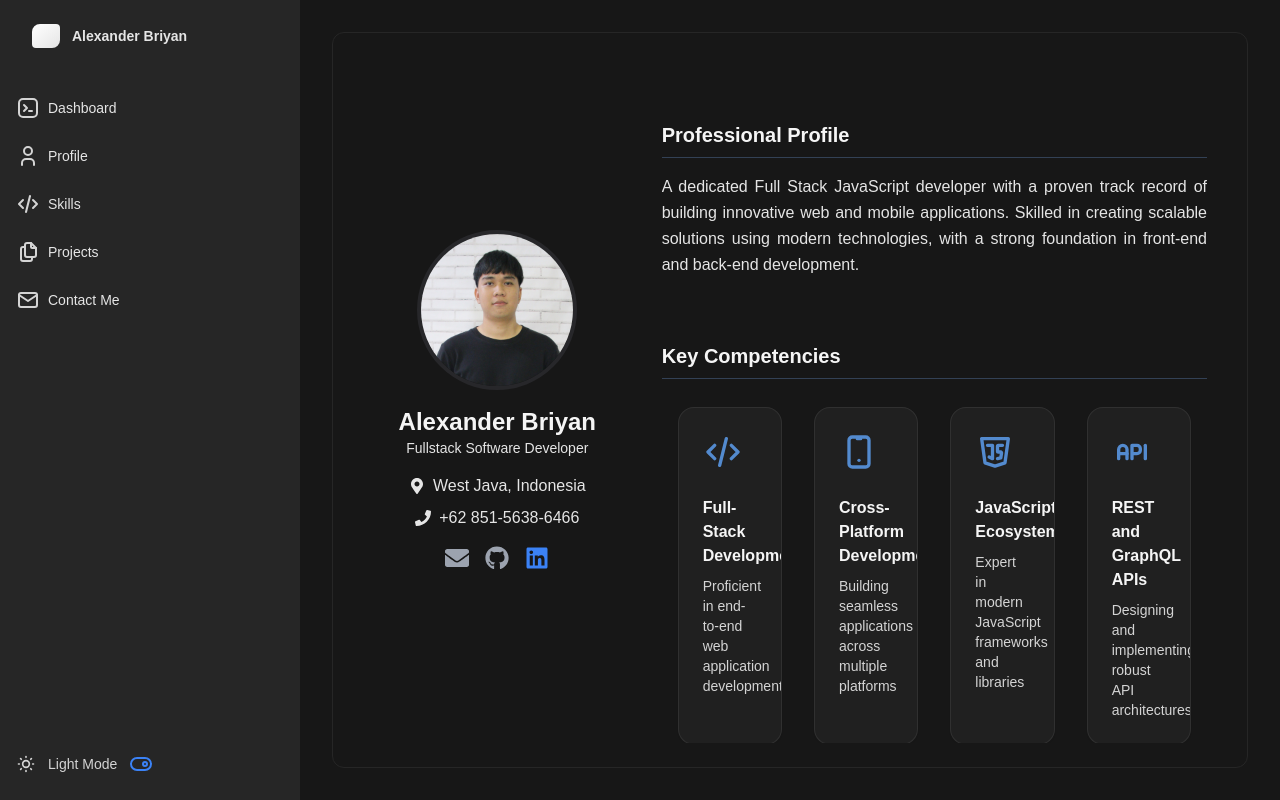
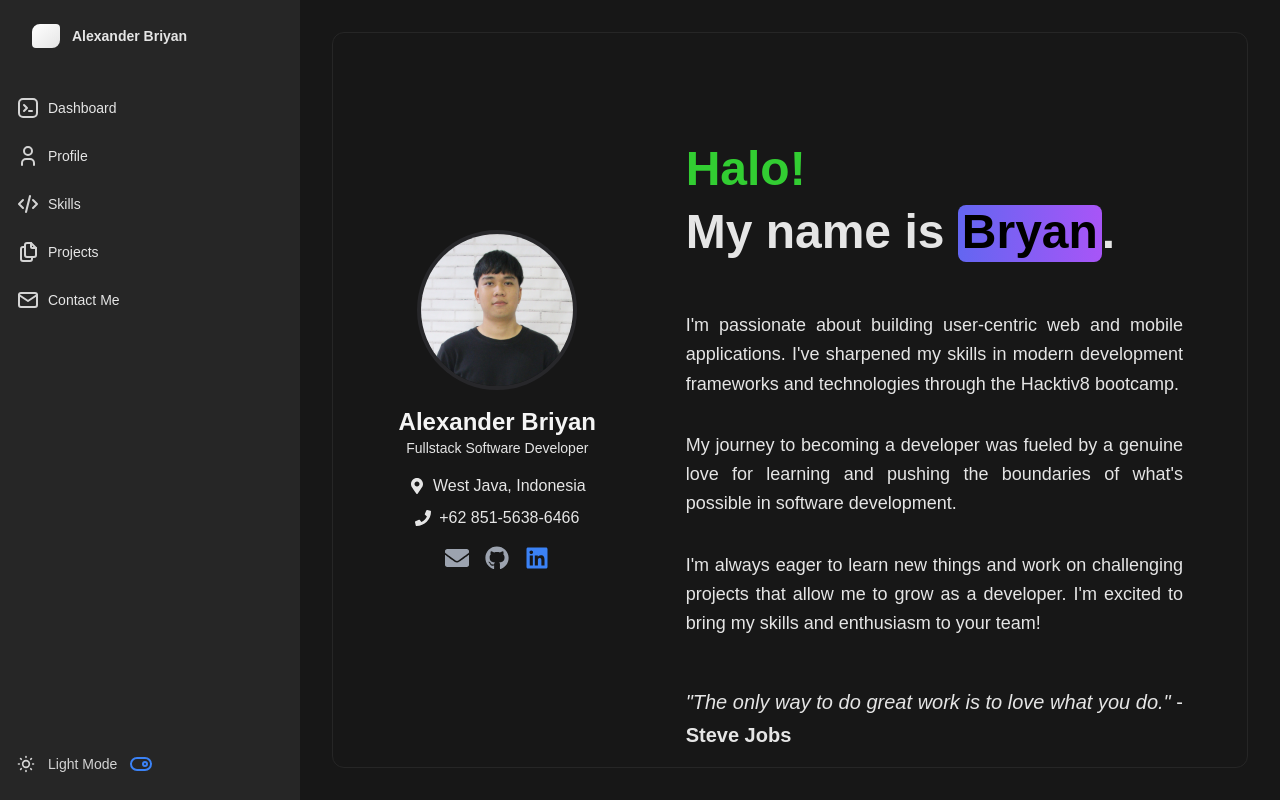
Before and after one commit to alexanderbry/Alexander-Bryan-Portfolio, a Next.js app in the folder portfolio/: page /profile in a window 1280 px wide. Built offline with nearby package versions, Linux system fonts and the light colour scheme.

Commit message:
Enchance profile section

```diff
--- a/portfolio/src/app/profile/page.tsx
+++ b/portfolio/src/app/profile/page.tsx
@@ -11,26 +11,28 @@ import {
   FaMapMarkerAlt,
   FaPhone,
 } from "react-icons/fa";
-import MeImage from "../../assets/meSquare.jpg"
+import MeImage from "../../assets/meSquare.jpg";
+import TextTransitionProfile from "@/components/TextTransitionProfile";
+import { motion } from "framer-motion";
 
 const Profile = () => {
-  const [theme, setTheme] = useState<'dark' | 'light'>('dark');
+  const [theme, setTheme] = useState<"dark" | "light">("dark");
 
   useEffect(() => {
     // Check localStorage for theme preference
-    const storedTheme = localStorage.getItem("theme") as 'dark' | 'light';
+    const storedTheme = localStorage.getItem("theme") as "dark" | "light";
 
     // Validate and set theme
-    if (storedTheme === 'light' || storedTheme === 'dark') {
+    if (storedTheme === "light" || storedTheme === "dark") {
       setTheme(storedTheme);
 
       // Apply theme to html element for Tailwind dark mode
-      document.documentElement.classList.toggle('dark', storedTheme === 'dark');
+      document.documentElement.classList.toggle("dark", storedTheme === "dark");
     } else {
       // Default to dark theme if no valid theme is stored
-      setTheme('dark');
-      localStorage.setItem("theme", 'dark');
-      document.documentElement.classList.add('dark');
+      setTheme("dark");
+      localStorage.setItem("theme", "dark");
+      document.documentElement.classList.add("dark");
     }
   }, []);
 
@@ -44,8 +46,8 @@ const Profile = () => {
       socialIcons: {
         email: "text-gray-400 hover:text-white",
         github: "text-gray-400 hover:text-white",
-        linkedin: "text-blue-500 hover:text-blue-400"
-      }
+        linkedin: "text-blue-500 hover:text-blue-400",
+      },
     },
     light: {
       background: "bg-gray-50",
@@ -57,8 +59,8 @@ const Profile = () => {
       socialIcons: {
         email: "text-gray-700 dark:text-gray-300",
         github: "text-gray-700 dark:text-gray-300",
-        linkedin: "text-blue-600 dark:text-blue-400"
-      }
+        linkedin: "text-blue-600 dark:text-blue-400",
+      },
     },
   };
 
@@ -72,8 +74,10 @@ const Profile = () => {
           <div className="flex flex-col items-center space-y-4">
             {/* Profile Image */}
             <div className="relative">
-              <div className={`w-40 h-40 rounded-full overflow-hidden border-4 border-slate-500,
-`}>
+              <div
+                className={`w-40 h-40 rounded-full overflow-hidden border-4 border-slate-500,
+`}
+              >
                 <Image
                   src={MeImage}
                   alt="Profile"
@@ -86,7 +90,9 @@ const Profile = () => {
 
             {/* Name and Title */}
             <div className="text-center">
-              <h1 className={`text-2xl font-bold text-neutral-900 dark:text-neutral-100`}>
+              <h1
+                className={`text-2xl font-bold text-neutral-900 dark:text-neutral-100`}
+              >
                 Alexander Briyan
               </h1>
               <p className={`text-sm text-neutral-800 dark:text-neutral-200`}>
@@ -106,7 +112,12 @@ const Profile = () => {
                 className={`flex items-center justify-center space-x-2 text-neutral-800 dark:text-neutral-200`}
               >
                 <FaPhone />
-                <a href="https://wa.me/6285156386466" className="hover:text-blue-600">+62 851-5638-6466</a>
+                <a
+                  href="https://wa.me/6285156386466"
+                  className="hover:text-blue-600"
+                >
+                  +62 851-5638-6466
+                </a>
               </div>
             </div>
 
@@ -145,6 +156,41 @@ const Profile = () => {
           `}
         >
           <div className="space-y-16">
+            {/* Get to know me */}
+            <section>
+              <div className="max-w-2xl mx-auto p-6 gap-8">
+                <TextTransitionProfile />
+                <p className="text-justify text-neutral-800 dark:text-neutral-200 text-5xl leading-relaxed mb-10 font-bold">
+                  My name is{" "}
+                  <Highlight className="text-white dark:text-black">
+                    Bryan
+                  </Highlight>
+                  .
+                </p>
+                <p className="text-justify text-neutral-800 dark:text-neutral-200 text-lg leading-relaxed mb-8">
+                  I'm passionate about building user-centric web and mobile
+                  applications. I've sharpened my skills in modern development
+                  frameworks and technologies through the Hacktiv8 bootcamp.
+                </p>
+                <p className="text-justify text-neutral-800 dark:text-neutral-200 text-lg leading-relaxed mb-8">
+                  My journey to becoming a developer was fueled by a genuine
+                  love for learning and pushing the boundaries of what's
+                  possible in software development.
+                </p>
+                <p className="text-justify text-neutral-800 dark:text-neutral-200 text-lg leading-relaxed mb-8">
+                  I'm always eager to learn new things and work on challenging
+                  projects that allow me to grow as a developer. I'm excited to
+                  bring my skills and enthusiasm to your team!
+                </p>
+                <p className="text-justify text-neutral-800 dark:text-neutral-200 text-xl leading-relaxed my-12">
+                  <span className="italic">
+                    &quot;The only way to do great work is to love what you
+                    do.&quot;
+                  </span>{" "}
+                  - <span className="font-semibold">Steve Jobs</span>
+                </p>
+              </div>
+            </section>
             {/* Professional Summary */}
             <section>
               <h2
@@ -225,3 +271,41 @@ const Profile = () => {
 };
 
 export default Profile;
+
+export const Highlight = ({
+  children,
+  className,
+}: {
+  children: React.ReactNode;
+  className?: string;
+}) => {
+  const cn = (...classes: string[]) => {
+    return classes.filter(Boolean).join(" ");
+  };
+  return (
+    <motion.span
+      initial={{
+        backgroundSize: "0% 100%",
+      }}
+      animate={{
+        backgroundSize: "100% 100%",
+      }}
+      transition={{
+        duration: 2,
+        ease: "linear",
+        delay: 0.5,
+      }}
+      style={{
+        backgroundRepeat: "no-repeat",
+        backgroundPosition: "left center",
+        display: "inline",
+      }}
+      className={cn(
+        `relative inline-block pb-1   px-1 rounded-lg bg-gradient-to-r from-indigo-300 to-purple-300 dark:from-indigo-500 dark:to-purple-500`,
+        className!
+      )}
+    >
+      {children}
+    </motion.span>
+  );
+};
--- a/portfolio/src/components/CoreCompetenciesSection.tsx
+++ b/portfolio/src/components/CoreCompetenciesSection.tsx
@@ -2,13 +2,13 @@ import { cn } from "@/lib/utils";
 import { motion } from "framer-motion";
 import {
   IconCode,
-  IconDeviceMobile,
   IconBrandJavascript,
   IconApi,
   IconDatabase,
   IconGitBranch,
   IconBuildingSkyscraper ,
-  IconPuzzle
+  IconPuzzle,
+  IconDevices
 } from "@tabler/icons-react";
 
 export function CoreCompetenciesSection() {
@@ -21,7 +21,7 @@ export function CoreCompetenciesSection() {
     {
       title: "Cross-Platform Development",
       description: "Building seamless applications across multiple platforms",
-      icon: <IconDeviceMobile className="w-8 h-8 md:w-10 md:h-10" />,
+      icon: <IconDevices className="w-8 h-8 md:w-10 md:h-10" />,
     },
     {
       title: "JavaScript Ecosystem",
--- a/portfolio/src/components/Dashboard.tsx
+++ b/portfolio/src/components/Dashboard.tsx
@@ -2,7 +2,7 @@
 import { cn } from "@/lib/utils";
 import React from "react";
 import { BentoGrid, BentoGridItem } from "@/components/ui/bento-grid";
-import { IconAddressBook, IconCode, IconDevices, IconFiles, IconMail, IconUser, IconUserBolt } from "@tabler/icons-react";
+import { IconCode, IconFiles, IconMail, IconUser } from "@tabler/icons-react";
 import { motion } from "framer-motion";
 import Image from "next/image";
 import {
@@ -26,6 +26,7 @@ import { SparklesCore } from "./ui/sparkles";
 import { Ellipsis } from "lucide-react";
 import ProfileBackground from "./Profile";
 import { GlobeSpin } from "./GlobeSpin";
+import MeImage from "../assets/Memoji.png";
 
 export function HomeDashboard() {
   return (
@@ -36,7 +37,7 @@ export function HomeDashboard() {
           title={item.title}
           description={item.description}
           header={item.header}
-          className={cn("[&>p:text-lg]", item.className)}
+          className={cn("[&>p:text-lg] flex-shrink-0", item.className)}
           icon={item.icon}
           background={item.background}
           linkTo={item.linkTo}
@@ -53,6 +54,13 @@ const SkeletonOne = () => {
       whileHover="animate"
       className="w-full h-full min-h-[6rem] dark:bg-dot-white/[0.2] bg-dot-black/[0.2] flex-col space-y-2"
     >
+        {/* <Image
+    src={MeImage}
+    alt="Profile Photo"
+    width={400}
+    height={400}
+    className="w-[220px] h-[220px] justify-self-center transition-all duration-300 hover:scale-105"
+  /> */}
     </motion.div>
   );
 };
@@ -129,7 +137,7 @@ const features = [
 const SkeletonTwo = () => {
   return (
     <div className="relative w-full h-full overflow-hidden">
-      <div className="absolute inset-0 flex flex-wrap justify-center items-center gap-4 p-4">
+      <div className="w-full h-full absolute inset-0 flex flex-wrap justify-center items-center gap-4 p-4">
         {features.map((feature, index) => (
           <motion.div
             key={index}
@@ -383,11 +391,11 @@ const SkeletonFive = () => {
 };
 const items = [
   {
-    title: "My Profile",
-    description: "Professional overview and personal details",
+    // title: "Hello!",
+    // description: "Click here to get to know me",
     header: <SkeletonOne />,
     className: "md:col-span-1",
-    icon: <IconUser className="h-8 w-8 text-neutral-500" />,
+    // icon: <IconUser className="h-8 w-8 text-neutral-500" />,
     background: <ProfileBackground />,
     linkTo: "/profile",
   },
@@ -421,7 +429,7 @@ const items = [
   },
   {
     title: "Contact Me",
-    description: "Ways to get in touch",
+    description: "Willing to work globally.",
     header: <SkeletonFive />,
     className: "md:col-span-1",
     icon: <IconMail className="h-8 w-8 text-neutral-500" />,
--- a/portfolio/src/components/Globe.tsx
+++ b/portfolio/src/components/Globe.tsx
@@ -395,11 +395,7 @@ export function GlobeDemo() {
 
   return (
     <div className="flex items-center justify-center w-full h-full">
-      <div className="w-full h-[200px] relative">
-        <div className="w-full h-full">
           <World data={sampleArcs} globeConfig={globeConfig} />
-        </div>
-      </div>
     </div>
   );
 }
--- a/portfolio/src/components/GlobeSpin.tsx
+++ b/portfolio/src/components/GlobeSpin.tsx
@@ -5,7 +5,7 @@ import { useEffect, useRef } from "react";
 export const GlobeSpin = () => {
   return (
     <div className="h-60 md:h-60 flex flex-col items-center relative mt-10">
-      <Globe className="absolute -right-10 md:-right-10 -bottom-80 md:-bottom-72" />
+      <Globe className="absolute -right-16 sm:-right-48 lg:-right-24 -bottom-36 sm:-bottom-48 lg:-bottom-48" />
     </div>
   );
 };
--- a/portfolio/src/components/Profile.tsx
+++ b/portfolio/src/components/Profile.tsx
@@ -1,18 +1,24 @@
 import React from "react";
 import Image from "next/image";
-import MeImage from "../assets/Me.png";
+import MeImage from "../assets/Memoji.png";
 
 const ProfileBackground = () => {
   return (
-<div className="relative w-full h-full">
-  <Image
-    src={MeImage}
-    alt="Profile Photo"
-    width={500}
-    height={500}
-    className="w-[100%] h-[330px] object-cover object-top transition-all duration-300 hover:scale-105 -translate-x-28 opacity-50 "
-  />
-</div>
+    <div className="relative w-full h-full my-2 md:my-10 lg:my-2">
+      <Image
+        src={MeImage}
+        alt="Profile Photo"
+        width={400}
+        height={400}
+        className="w-[190px] h-[190px] sm:w-[190px] sm:h-[190px] lg:w-[210px] lg:h-[210px] xl:w-[230px] xl:h-[230px] object-cover object-top transition-all duration-300 hover:scale-105 justify-self-center"
+      />
+      <div className="text-2xl md:text-xl lg:text-2xl font-sans font-bold text-neutral-800 dark:text-neutral-100 leading-tight mt-2 text-center">
+        Hello! I&apos;m Bryan
+      </div>
+      <div className="text-lg md:text-sm lg:text-lg font-sans text-neutral-700 dark:text-neutral-200 leading-tight text-center -m-1">
+        Click here to get to know me!
+      </div>
+    </div>
   );
 };
 
--- /dev/null
+++ b/portfolio/src/components/TextTransitionProfile.tsx
@@ -0,0 +1,64 @@
+"use client";
+import React, { useEffect, useState } from "react";
+import { motion } from "framer-motion";
+
+const greetings = [
+  "Hello!",
+  "¡Hola!",
+  "Halo!",
+  "Bonjour!",
+  "Kon'nichiwa!",
+  "Nǐ hǎo!",
+  "Ciao!",
+  "Olá!",
+  "Namaste!",
+  "Kamusta!",
+];
+
+const colors = [
+  "#1E90FF", // Hello! - Dodger Blue
+  "#FF4500", // ¡Hola! - Orange Red
+  "#32CD32", // Halo! - Lime Green
+  "#FFD700", // Bonjour! - Gold
+  "#FF69B4", // Kon'nichiwa! - Hot Pink
+  "#8A2BE2", // Nǐ hǎo! - Blue Violet
+  "#FF6347", // Ciao! - Tomato
+  "#FF8C00", // Olá! - Dark Orange
+  "#6A5ACD", // Namaste! - Slate Blue
+  "#20B2AA", // Kamusta! - Light Sea Green
+];
+
+const TextTransitionProfile: React.FC = () => {
+  const [currentRole, setCurrentRole] = useState(greetings[0]);
+  const [currentColor, setCurrentColor] = useState(colors[0]);
+
+  useEffect(() => {
+    const interval = setInterval(() => {
+      setTimeout(() => {
+        setCurrentRole((prev) => {
+          const nextIndex = (greetings.indexOf(prev) + 1) % greetings.length;
+          setCurrentColor(colors[nextIndex]); // Update color based on greeting
+          return greetings[nextIndex];
+        });
+      }, 500);
+    }, 2000);
+
+    return () => clearInterval(interval);
+  }, []);
+
+  return (
+    <motion.div
+      key={currentRole}
+      initial={{ y: 35, opacity: 0 }}
+      animate={{ y: 0, opacity: 1 }}
+      exit={{ y: -20, opacity: 0 }}
+      transition={{ duration: 0.5 }}
+      className="text-xl sm:text-2xl md:text-3xl lg:text-4xl xl:text-5xl 2xl:text-6xl font-semibold text-start"
+      style={{ color: currentColor }}
+    >
+      {currentRole}
+    </motion.div>
+  );
+};
+
+export default TextTransitionProfile;
--- a/portfolio/src/components/ui/bento-grid.tsx
+++ b/portfolio/src/components/ui/bento-grid.tsx
@@ -19,7 +19,7 @@ export const BentoGrid = ({
         stiffness: 100,
       }}
       className={cn(
-        "grid md:auto-rows-[18rem] grid-cols-1 md:grid-cols-3 gap-4 max-w-7xl mx-auto",
+        "grid grid-cols-1 md:grid-cols-3 gap-4 max-w-7xl mx-auto auto-rows-[18rem]", // Ensure rows have a set height
         className
       )}
     >
@@ -93,8 +93,8 @@ export const BentoGridItem = ({
       )}
 
       {header}
-      <div className="group-hover/bento:translate-x-2 transition duration-300 space-y-2">
-        <div className="grid grid-cols-[auto_1fr] items-center gap-4">
+      <div className="group-hover/bento:translate-x-2 transition duration-300 space-y-2 ">
+        <div className="grid grid-cols-[auto_1fr] items-center gap-4 ">
           {icon && (
             <motion.div
               initial={{ opacity: 0, scale: 0.8, x: -20 }}
@@ -139,7 +139,7 @@ export const BentoGridItem = ({
               <div className="font-sans font-bold text-neutral-800 dark:text-neutral-100 text-base leading-tight">
                 {title}
               </div>
-              <div className="font-sans text-neutral-600 dark:text-neutral-400 text-sm leading-tight">
+              <div className="font-sans text-neutral-700 dark:text-neutral-200 text-sm leading-tight">
                 {description}
               </div>
             </motion.div>
```
Also changed, not shown: portfolio/src/assets/Memoji.png (added). Lines whose indentation alone changed are shown as unchanged.
